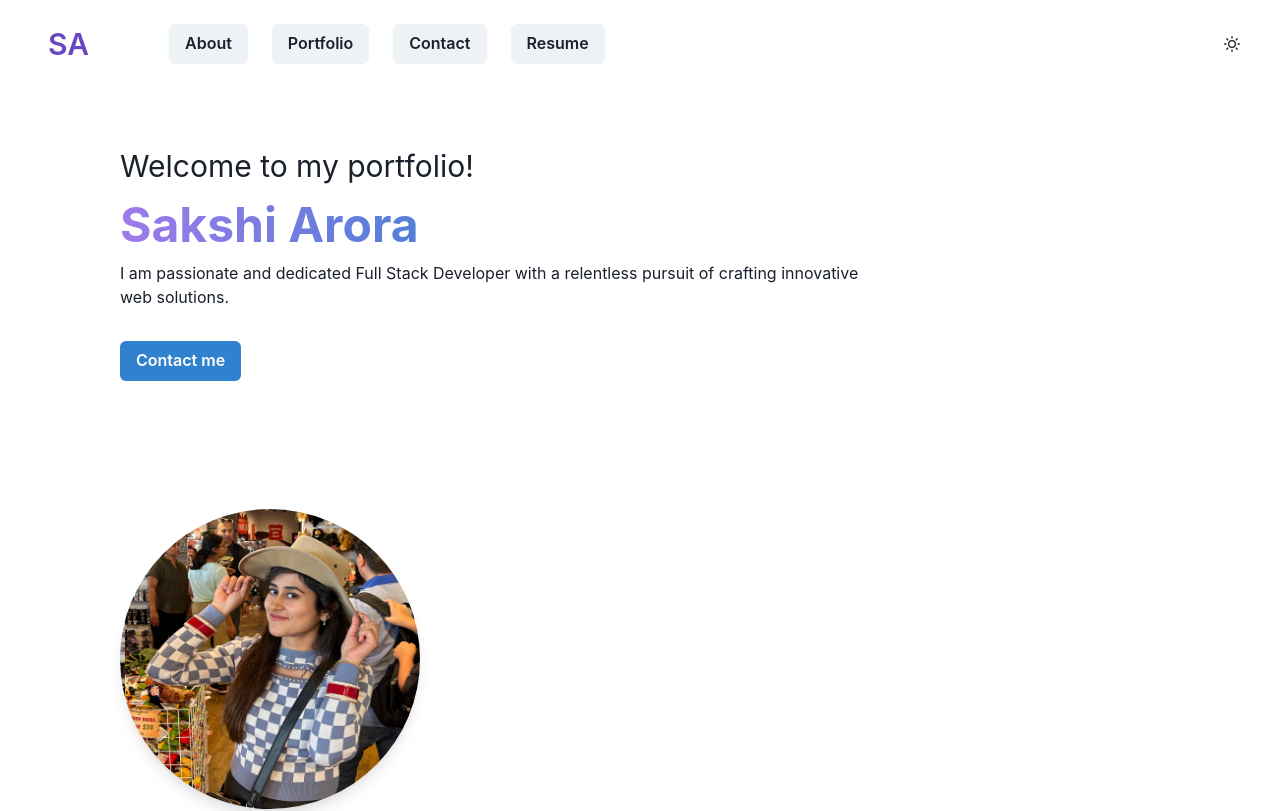
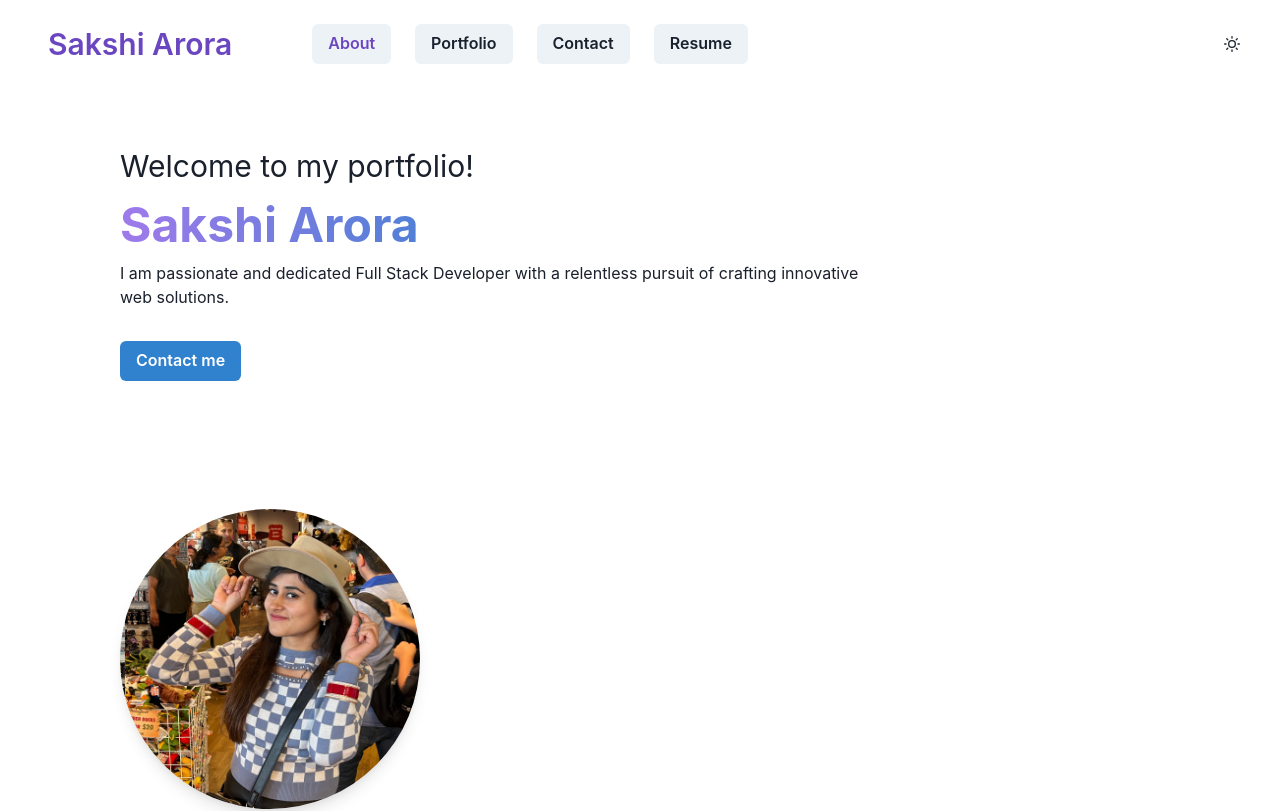
Before and after one commit to sakshiarora04/sakshi-arora-portfolio, a React (Vite) app: page / in a window 1280 px wide. Shown: the top 811 px of the page. Built offline with nearby package versions, Linux system fonts and the light colour scheme.

Commit message:
on first laod about active

```diff
--- a/src/components/UI/Navbar.jsx
+++ b/src/components/UI/Navbar.jsx
@@ -13,7 +13,7 @@ export default function Nav({ links }) {
   const [show, setShow] = useState(false);
   const handleToggle = () => setShow(!show);
 
-  const [isActive, setisActive] = useState(false);
+  const [isActive, setisActive] = useState(0);
   const { colorMode, toggleColorMode } = useColorMode();
   const handleActive = (pageNo) => {
     setisActive(pageNo);
@@ -40,7 +40,7 @@ export default function Nav({ links }) {
             fontWeight="semibold"
             color="purple.600"
           >
-            SA
+            Sakshi Arora
           </Heading>
 
           <Box display={{ base: "block", md: "none" }} onClick={handleToggle}>
```
